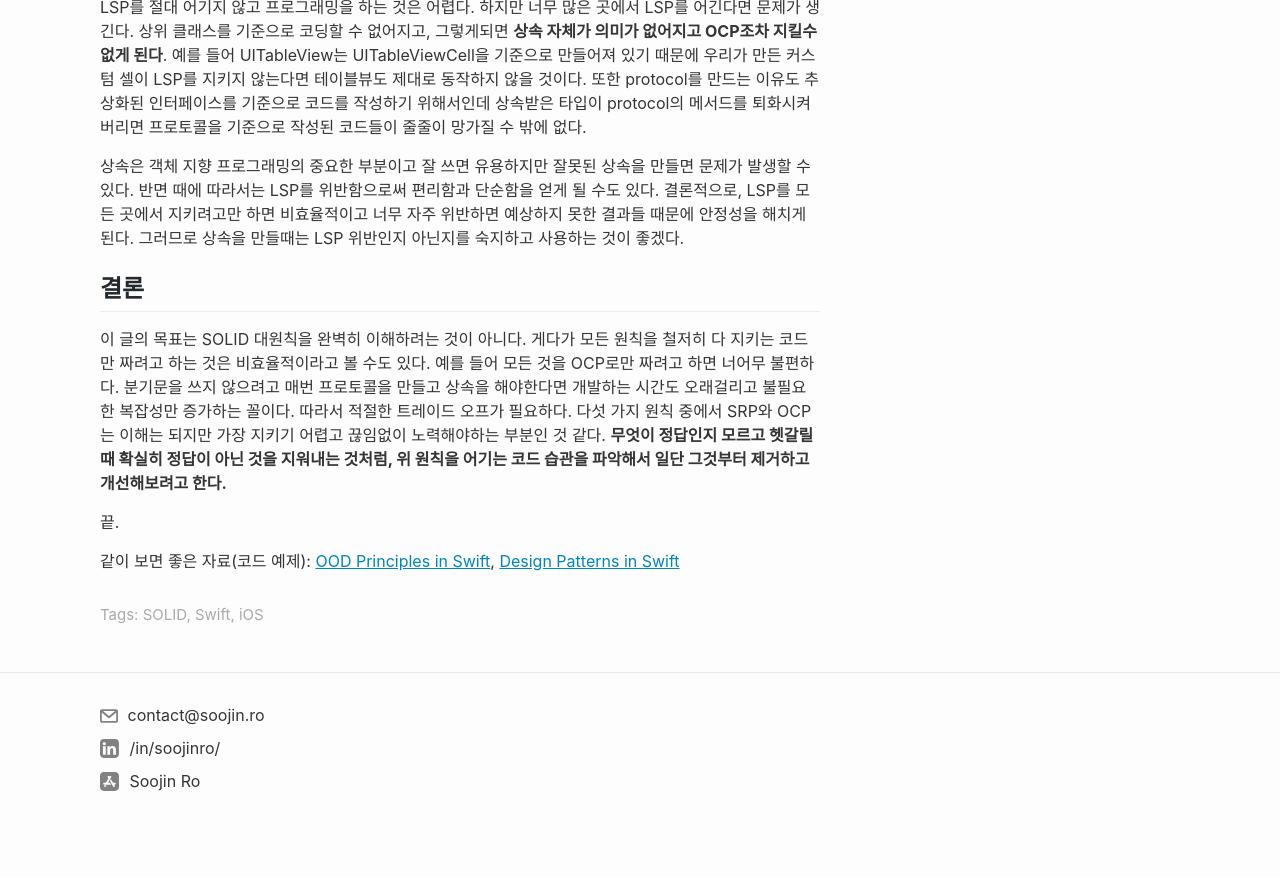
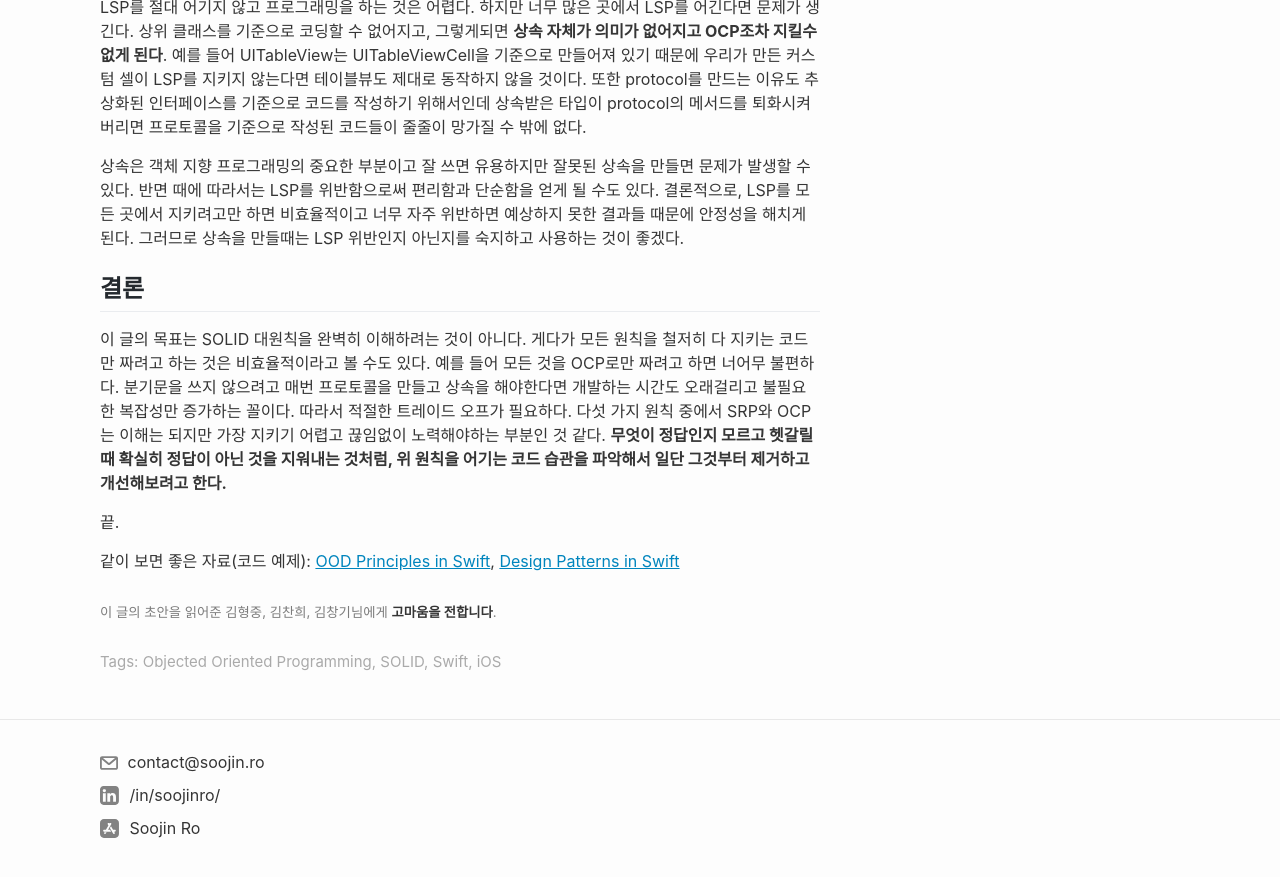
Before and after one commit to nsoojin/nsoojin.github.io, a Jekyll site: the page built from _posts/2019-02-25-solid-principles-in-swift.md, in a window 1280 px wide and 900 px high, scrolled down 3949 px. Shown: the top 877 px of the window. Built offline with Jekyll 4.4.1, drawn with Linux system fonts in a browser that asks for light colours; before the commit the page ends 4802 px from its top, so only the background shows below that; some of the changed text lies outside the part shown.

Commit message:
solid final draft

```diff
--- a/_posts/2019-02-17-solid-principles-in-swift.md
+++ b/_posts/2019-02-25-solid-principles-in-swift.md
@@ -3,12 +3,16 @@ layout: post
 title: "스위프트로 다시보는 객체지향 프로그래밍: 피해야할 코딩 습관"
 categories: []
 tags:
+- Objected Oriented Programming
 - SOLID
 - Swift
 - iOS
 type: post
-draft: true
-<!-- published: true -->
+thanks:
+- 김형중
+- 김찬희
+- 김창기님
+published: true
 meta: {}
 ---
 
```
